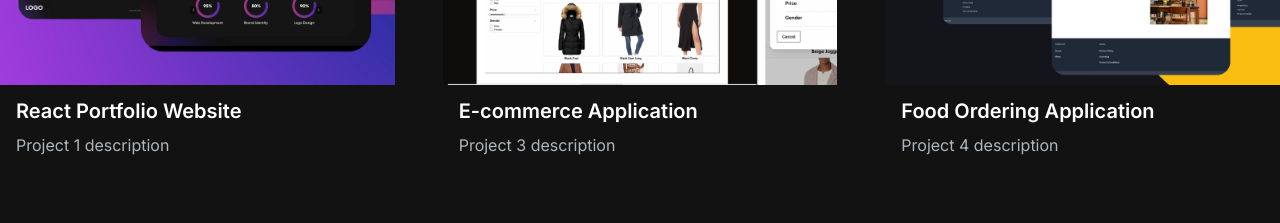
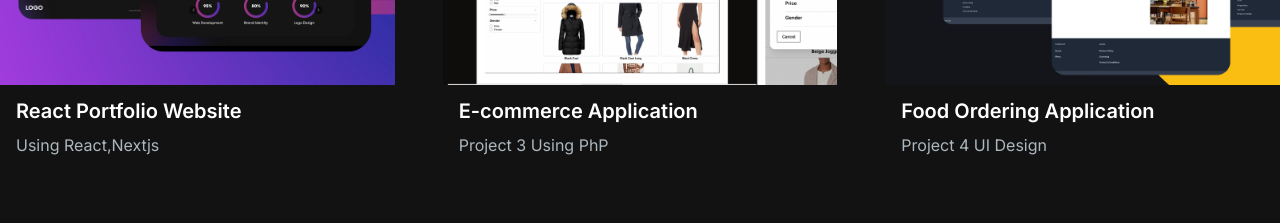
Before and after one commit to kevcodeus/portfolio-website-main, a Next.js app: page / in a window 1280 px wide. Shown: the part 1960-2183 px from the top of the page. Built offline with nearby package versions, Linux system fonts and the light colour scheme.

Commit message:
Update ProjectsSection.jsx

```diff
--- a/src/app/components/ProjectsSection.jsx
+++ b/src/app/components/ProjectsSection.jsx
@@ -8,7 +8,7 @@ const projectsData = [
   {
     id: 1,
     title: "React Portfolio Website",
-    description: "Project 1 description",
+    description: "Using React,Nextjs",
     image: "/images/projects/1.png",
     tag: ["All", "Web"],
     gitUrl: "/",
@@ -18,7 +18,7 @@ const projectsData = [
   {
     id: 3,
     title: "E-commerce Application",
-    description: "Project 3 description",
+    description: "Project 3 Using PhP",
     image: "/images/projects/3.png",
     tag: ["All", "Web"],
     gitUrl: "https://github.com/kevcodeus/Ecomerce",
@@ -27,7 +27,7 @@ const projectsData = [
   {
     id: 4,
     title: "Food Ordering Application",
-    description: "Project 4 description",
+    description: "Project 4 UI Design",
     image: "/images/projects/4.png",
     tag: ["All", "UI/UX"],
     gitUrl: "https://www.figma.com/file/CeH2aqkwC6rGgFAamcHd6E/E-commerce.?type=design&node-id=1-3&mode=design",
```
